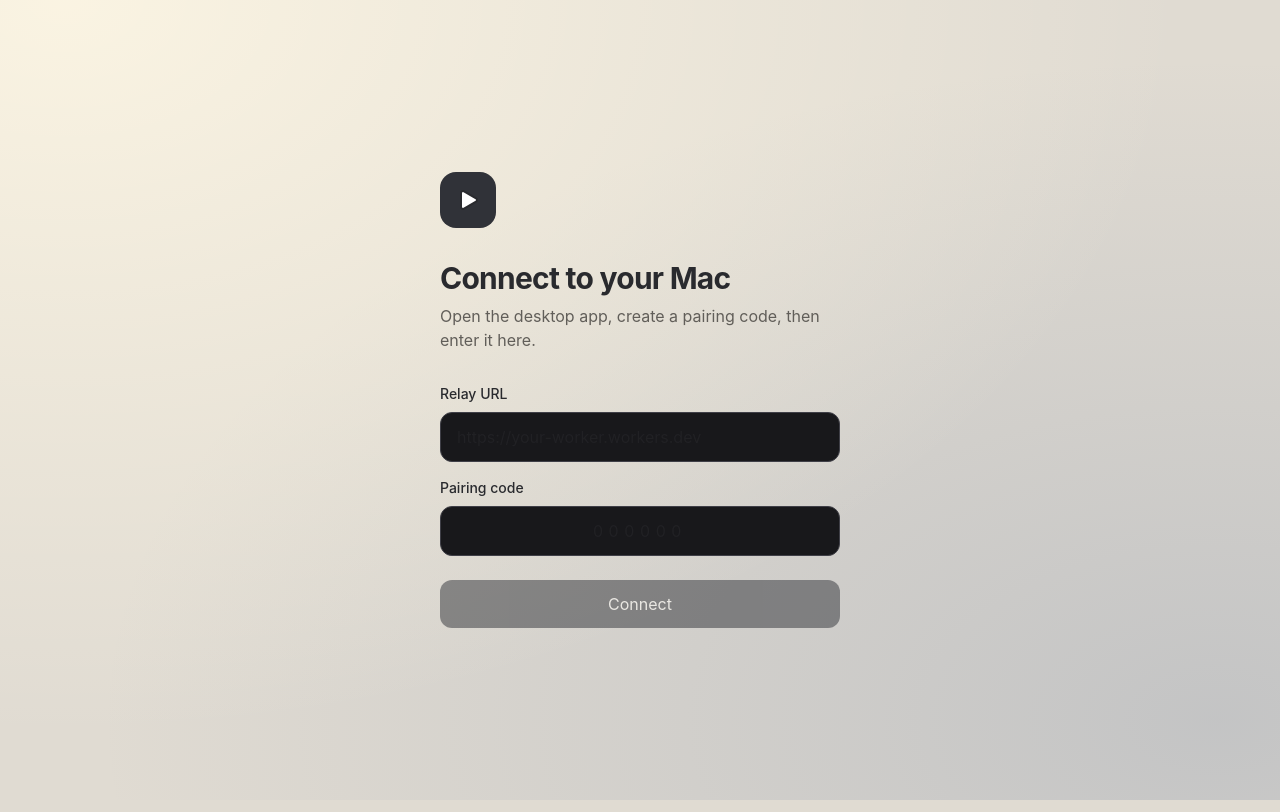
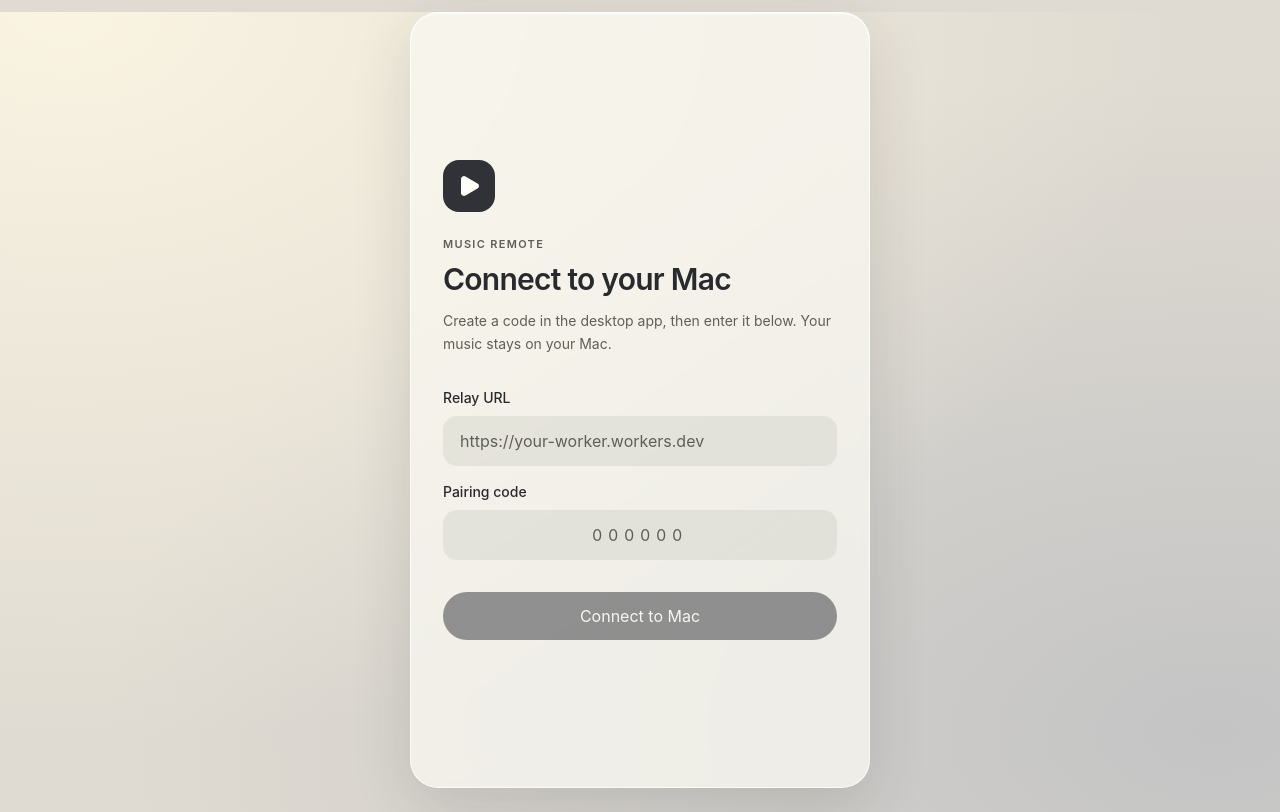
Before and after one commit to akadotsh/youtube-music-remote, a React (Vite) app in the folder apps/web/: page / in a window 1280 px wide. Built offline with nearby package versions, Linux system fonts and the light colour scheme.

Commit message:
style(web): refine glass app shell and pairing screen

```diff
--- a/apps/web/src/App.tsx
+++ b/apps/web/src/App.tsx
@@ -41,16 +41,17 @@ function Pairing({ onPaired }: { onPaired: (connection: SavedConnection) => void
   }
 
   return (
-    <main className="mx-auto flex min-h-screen max-w-md flex-col justify-center px-6 text-foreground">
-      <div className="mb-8 size-14 rounded-2xl bg-primary p-4"><Play className="fill-white" /></div>
-      <h1 className="text-3xl font-bold tracking-tight">Connect to your Mac</h1>
-      <p className="mt-2 text-muted-foreground">Open the desktop app, create a pairing code, then enter it here.</p>
+    <main className="app-shell glass-surface pairing-shell">
+      <div className="brand-mark"><Play className="size-6 fill-current" aria-hidden="true" /></div>
+      <p className="eyebrow mt-6">Music Remote</p>
+      <h1 className="mt-2 text-3xl font-semibold leading-tight">Connect to your Mac</h1>
+      <p className="mt-3 text-sm leading-relaxed text-muted-foreground">Create a code in the desktop app, then enter it below. Your music stays on your Mac.</p>
       <label className="mt-8 text-sm font-medium" htmlFor="relay">Relay URL</label>
-      <input id="relay" type="url" value={relayUrl} onChange={(event) => setRelayUrl(event.target.value)} placeholder="https://your-worker.workers.dev" className="mt-2 rounded-xl border border-zinc-700 bg-zinc-900 px-4 py-3 outline-none focus:border-primary" />
+      <input id="relay" type="url" autoCapitalize="none" autoCorrect="off" spellCheck={false} enterKeyHint="next" value={relayUrl} onChange={(event) => setRelayUrl(event.target.value)} placeholder="https://your-worker.workers.dev" className="glass-field mt-2 w-full" />
       <label className="mt-4 text-sm font-medium" htmlFor="code">Pairing code</label>
-      <input id="code" inputMode="numeric" maxLength={6} value={code} onChange={(event) => setCode(event.target.value.replace(/\D/g, ""))} placeholder="000000" className="mt-2 rounded-xl border border-zinc-700 bg-zinc-900 px-4 py-3 text-center text-2xl tracking-[0.35em] outline-none focus:border-primary" />
-      {error && <p role="alert" className="mt-3 text-sm text-red-400">{error}</p>}
-      <Button className="mt-6 rounded-xl" disabled={loading || code.length !== 6 || !relayUrl} onClick={pair}>{loading ? "Connecting…" : "Connect"}</Button>
+      <input id="code" inputMode="numeric" maxLength={6} value={code} onChange={(event) => setCode(event.target.value.replace(/\D/g, ""))} placeholder="000000" className="glass-field time-label mt-2 w-full text-center text-2xl tracking-[0.35em]" />
+      {error && <p role="alert" className="mt-3 text-sm text-danger">{error}</p>}
+      <Button className="mt-8 w-full" disabled={loading || code.length !== 6 || !relayUrl} onClick={pair}>{loading ? "Connecting…" : "Connect to Mac"}</Button>
     </main>
   );
 }
@@ -60,12 +61,12 @@ function Remote({ connection, onForget }: { connection: SavedConnection; onForge
   const [searchOpen, setSearchOpen] = useState(false);
 
   return (
-    <main className="mx-auto flex min-h-screen max-w-md flex-col px-6 pb-[max(20px,env(safe-area-inset-bottom))] pt-[max(24px,env(safe-area-inset-top))] text-foreground">
-      <header className="flex items-center justify-between">
-        <div><h1 className="font-semibold">YouTube Music Remote</h1><p className="text-xs text-muted-foreground">{remote.status === "connected" ? (remote.peerConnected ? "Mac connected" : "Waiting for Mac") : "Reconnecting…"}</p></div>
+    <main className="app-shell glass-surface">
+      <header className="app-header">
+        <div className="min-w-0"><h1 className="font-semibold">Music Remote</h1><p className="connection-status" role="status"><span aria-hidden="true" className={`status-dot ${remote.status === "connected" && remote.peerConnected ? "is-connected" : ""}`} />{remote.status === "connected" ? (remote.peerConnected ? "Mac connected" : "Waiting for Mac") : "Reconnecting…"}</p></div>
         <div className="flex">
-          <Button variant="ghost" size="icon" aria-label={searchOpen ? "Back to player" : "Search songs"} onClick={() => setSearchOpen(!searchOpen)}>{searchOpen ? <X className="size-5" /> : <Search className="size-5" />}</Button>
-          <Button variant="ghost" size="icon" aria-label="Forget device" onClick={onForget}><Unplug className="size-5" /></Button>
+          <Button variant={searchOpen ? "secondary" : "ghost"} size="icon" aria-label={searchOpen ? "Back to player" : "Search songs"} aria-expanded={searchOpen} onClick={() => setSearchOpen(!searchOpen)}>{searchOpen ? <X className="size-5" /> : <Search className="size-5" />}</Button>
+          <Button variant="ghost" size="icon" aria-label="Forget device" title="Forget paired Mac" onClick={onForget}><Unplug className="size-5" /></Button>
         </div>
       </header>
 
--- a/apps/web/src/index.css
+++ b/apps/web/src/index.css
@@ -102,6 +102,35 @@ h1, h2 { letter-spacing: -0.025em; text-wrap: balance; }
 input[type="range"] { min-height: 36px; accent-color: var(--color-accent); cursor: pointer; }
 .time-label { font-variant-numeric: tabular-nums; }
 
+.app-shell {
+  display: flex;
+  flex-direction: column;
+  width: calc(100% - 24px);
+  max-width: 460px;
+  min-height: calc(100dvh - max(12px, env(safe-area-inset-top)) - max(12px, env(safe-area-inset-bottom)));
+  margin: max(12px, env(safe-area-inset-top)) auto max(12px, env(safe-area-inset-bottom));
+  padding: 20px;
+}
+.pairing-shell { justify-content: center; padding: 32px; }
+.brand-mark {
+  display: grid;
+  place-items: center;
+  width: 52px;
+  height: 52px;
+  border-radius: 16px;
+  background: var(--color-primary);
+  color: var(--color-primary-foreground);
+}
+.eyebrow { color: var(--color-muted-foreground); font-size: 11px; font-weight: 600; letter-spacing: 0.12em; text-transform: uppercase; }
+.app-header { display: flex; align-items: center; justify-content: space-between; gap: 12px; padding-bottom: 16px; border-bottom: 1px solid var(--field); }
+.connection-status { display: flex; align-items: center; gap: 6px; margin-top: 3px; font-size: 12px; color: var(--color-muted-foreground); }
+.status-dot { width: 6px; height: 6px; flex: none; border-radius: 50%; background: var(--color-muted-foreground); }
+.status-dot.is-connected { background: #4f956a; }
+@media (max-width: 360px) {
+  .app-shell { padding: 16px; }
+  .pairing-shell { padding: 24px; }
+}
+
 @media (prefers-reduced-motion: reduce) {
   .control-button { transition: none; }
   .control-button:active { transform: none; }
```
